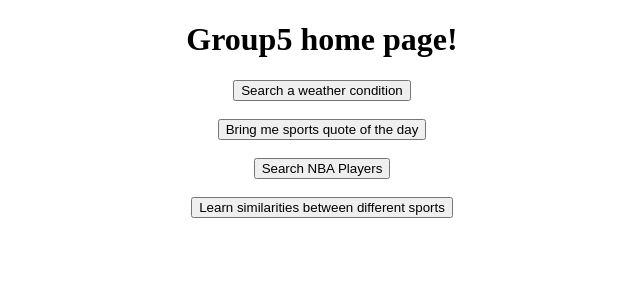
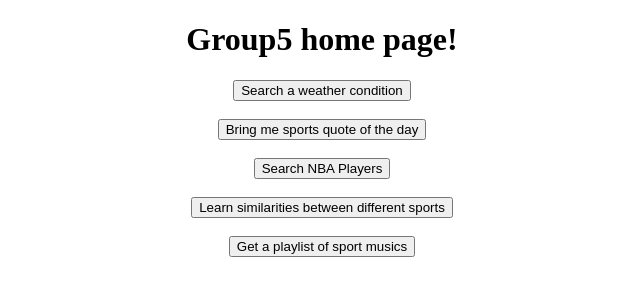
Before and after one commit to bounswe/2021SpringGroup5, a Django app: page / in a window 1280 px wide. Shown: the top 300 px of the page, without its empty margins (318-958 px from the left). Run offline with Django 3.2, Linux system fonts and the light colour scheme.

Commit message:
modified settings.py, added button for musicapi and path in the home app and modified weatherCondition api documentation

```diff
--- a/practice-app/group5_api/group5_api/settings.py
+++ b/practice-app/group5_api/group5_api/settings.py
@@ -42,7 +42,7 @@
     'rest_framework',
     'weatherCondition',
     'dailyQuote',
-    'musicapi'
+    'musicapi',
     'home',
 ]
 
--- a/practice-app/group5_api/home/templates/home/home.html
+++ b/practice-app/group5_api/home/templates/home/home.html
@@ -21,6 +21,10 @@
                 <button>Learn similarities between different sports</button>
             </form>
             <br>
+            <form action="musicapi/" method="get">
+                <button>Get a playlist of sport musics</button>
+            </form>
+            <br>
         </center>
     </body>
 </html>
--- a/practice-app/group5_api/home/urls.py
+++ b/practice-app/group5_api/home/urls.py
@@ -7,5 +7,6 @@
     path('sportRelation/', include('sport_relation.urls')),
     path('dailyQuote/', include('dailyQuote.urls')),
     path('weatherCondition/',include('weatherCondition.urls')),
-    path('nbaStats/', include('nbaStats.urls'))
+    path('nbaStats/', include('nbaStats.urls')),
+    path('musicapi/',include('musicapi.urls'))
 ]
```
Also changed, not shown: practice-app/group5_api/weatherCondition/README.md.
